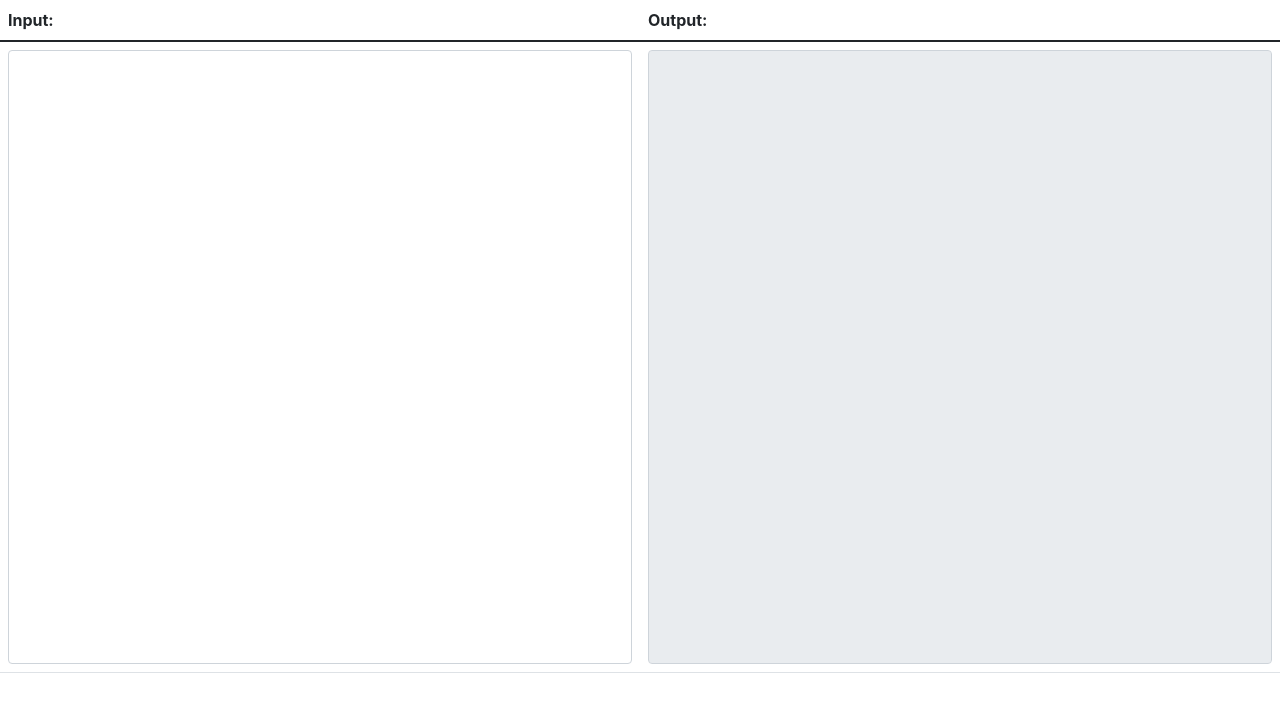
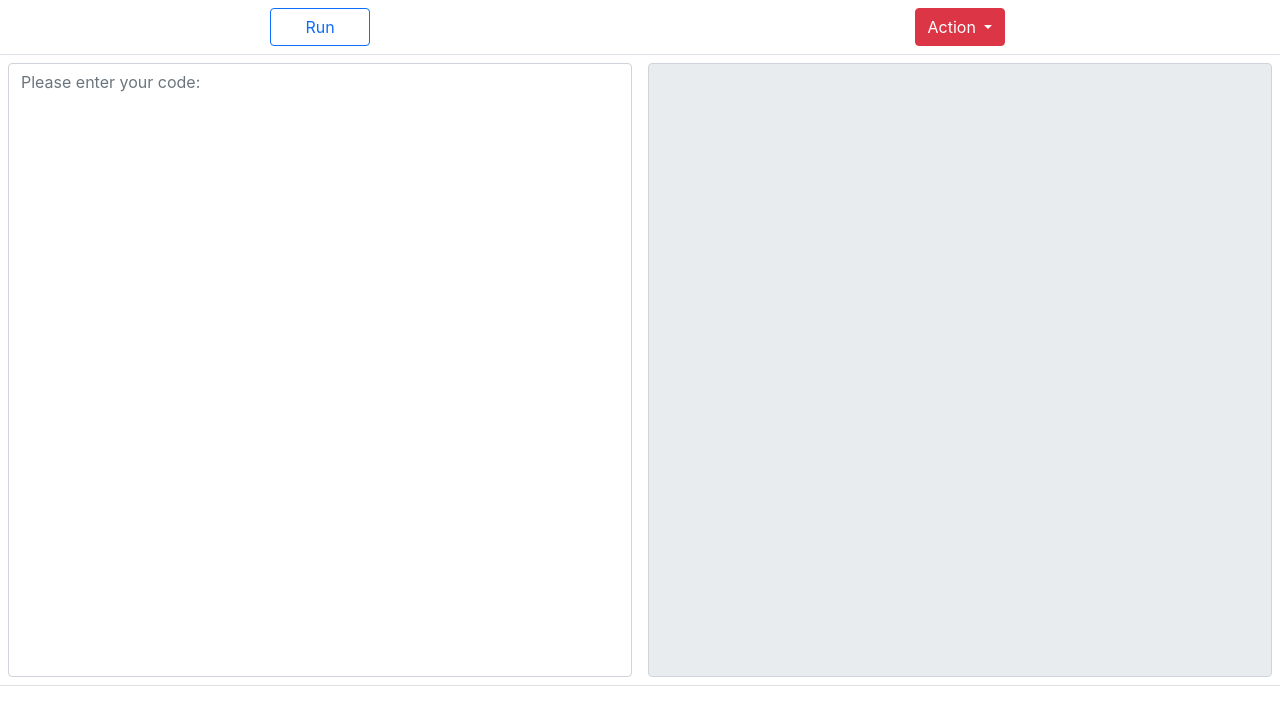
Before and after one commit to JagTheFriend/Repl, a website with bundled scripts: page src/index.html in a window 1280 px wide. Built offline with nearby package versions, Linux system fonts and the light colour scheme.

Commit message:
Working on the run button

```diff
--- a/src/index.html
+++ b/src/index.html
@@ -16,20 +16,41 @@
 
 <body>
     <table class="table">
-        <thead>
-            <tr>
-                <th scope="col">Input:</th>
-                <th scope="col">Output:</th>
-            </tr>
-        </thead>
         <tbody>
             <tr>
+                <td class="btn-run-code">
+                    <button type="button" class="btn btn-outline-primary btn-run">
+                        Run
+                    </button>
+                </td>
+                <td class="btn-run-code">
+                    <!-- Example single danger button -->
+                    <div class="btn-group">
+                        <button type="button" class="btn btn-danger dropdown-toggle" data-bs-toggle="dropdown"
+                            aria-expanded="false">
+                            Action
+                        </button>
+                        <ul class="dropdown-menu">
+                            <li><a class="dropdown-item" href="#">Action</a></li>
+                            <li><a class="dropdown-item" href="#">Another action</a></li>
+                            <li><a class="dropdown-item" href="#">Something else here</a></li>
+                            <li>
+                                <hr class="dropdown-divider">
+                            </li>
+                            <li><a class="dropdown-item" href="#">Separated link</a></li>
+                        </ul>
+                    </div>
+                </td>
+            </tr>
+            <tr>
                 <td>
-                    <textarea rows="25" class="form-control inputCode" type="text" id="inputCode">
+                    <textarea rows="25" class="form-control inputCode" type="text" id="inputCode"
+                        placeholder="Please enter your code:">
                     </textarea>
                 </td>
                 <td>
-                    <textarea rows="25" class="form-control outputCode" type="text" id="outputCode" disabled readonly>
+                    <textarea rows="25" class="form-control outputCode" type="text" id="outputCode"
+                        value="The output of running your code" disabled readonly>
                     </textarea>
                 </td>
             </tr>
@@ -42,4 +63,5 @@
         document.getElementById("inputCode").value = "";
     })();
 </script>
+
 </html>
--- a/src/styles/index.css
+++ b/src/styles/index.css
@@ -8,3 +8,13 @@ body {
 textarea {
     resize: none;
 }
+
+.btn-run {
+    width: 100px;
+}
+
+.btn-run-code {
+    width: 160px;
+    text-align: center;
+    vertical-align: middle;
+}
```
